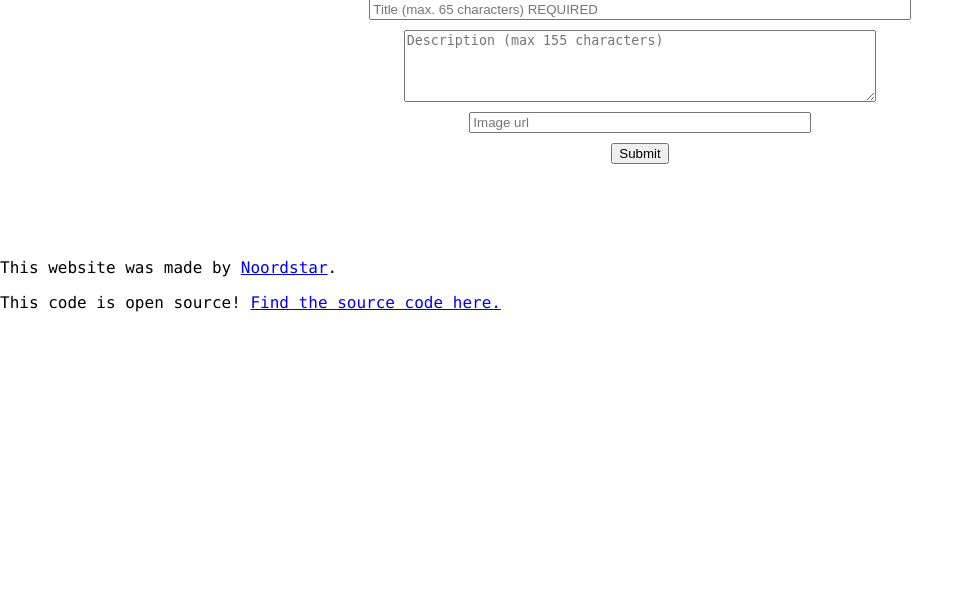
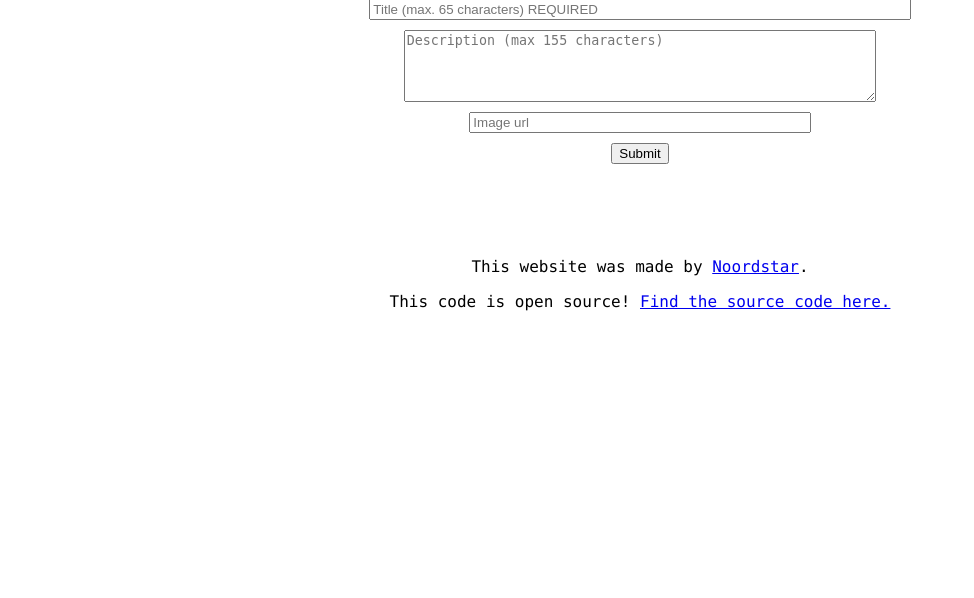
Before and after one commit to BramvdnHeuvel/Rickroll-Generator, a Flask app: page / in a window 1280 px wide. Shown: the part 473-1071 px from the top of the page, without its empty margins (0-974 px from the left). After the commit the page ends 784 px from the top, so only its background shows below. Run offline with Flask 2, Linux system fonts and the light colour scheme; parts of the project's set-up code (start-up, migrations or seed data) failed here and were passed over.

Commit message:
Fixed div overflowing causing it to be scrollable and centered credit text

```diff
--- a/templates/index.html
+++ b/templates/index.html
@@ -42,12 +42,10 @@
             <input type="submit">
         </form>
     </div>
-    <div>
-        <div style="height: 350px;"></div>
-        <div style="position: sticky;bottom: 15px;padding-top:15px;">
+    <div style="text-align: center;">
+        <div style="width: 100%; position: absolute; bottom: 0;">
             <p>This website was made by <a href="http://noordstar.me/">Noordstar</a>.</p>
             <p>This code is open source! <a href="https://github.com/BramvdnHeuvel/Rickroll-Generator">Find the source code here.</a></p>
-        </div>
     </div>
 </body>
 </html>
```
